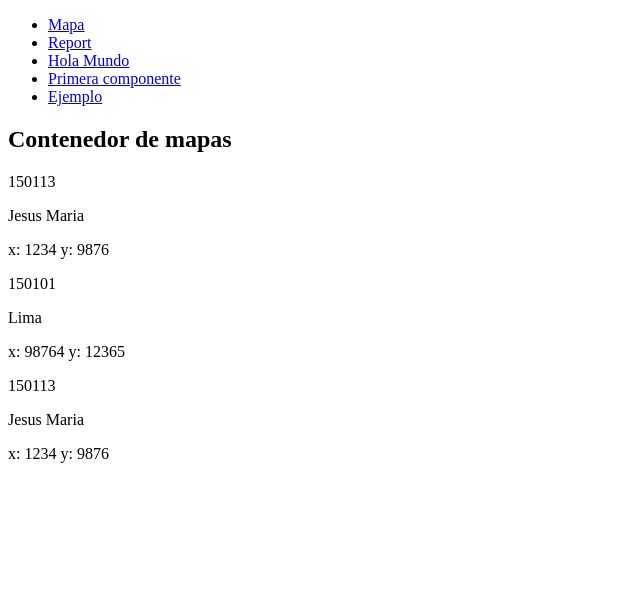
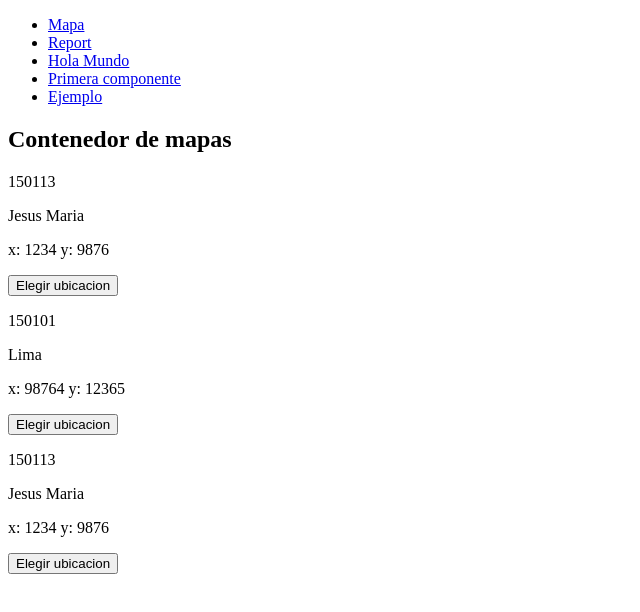
Before and after one commit to neotrons/inei_curso_angular, an Angular app: page /map in a window 1280 px wide. Shown: the top 612 px of the page, without its empty margins (0-640 px from the left). Built offline with nearby package versions, Linux system fonts and the light colour scheme.

Commit message:
feat: communication between components using output

```diff
--- a/src/app/modules/maps/map-container/map-container.component.html
+++ b/src/app/modules/maps/map-container/map-container.component.html
@@ -1,3 +1,4 @@
 <h2>Contenedor de mapas</h2>
-<app-map-render [data]="ubigeoSelected"></app-map-render>
-<app-map-render [data]="ubigeoSelected" *ngFor="let ubigeoSelected of ubigeosSelected"></app-map-render>
+<app-map-render [data]="ubigeoSelected" (clickMap)="mapClicler($event)"></app-map-render>
+<app-map-render [data]="ubigeoSelected" (clickMap)="mapClicler($event)"
+*ngFor="let ubigeoSelected of ubigeosSelected"></app-map-render>
--- a/src/app/modules/maps/map-container/map-container.component.ts
+++ b/src/app/modules/maps/map-container/map-container.component.ts
@@ -30,4 +30,8 @@ export class MapContainerComponent implements OnInit {
 
   ngOnInit(): void {
   }
+
+  mapClicler(ubigeo: string): void {
+    console.log(">> valor recibido", ubigeo);
+  }
 }
--- a/src/app/modules/maps/map-render/map-render.component.html
+++ b/src/app/modules/maps/map-render/map-render.component.html
@@ -10,3 +10,5 @@
   x: {{ data.point[0] }}
   y: {{ data.point[1] }}
  </p>
+
+ <button (click)="onClick()">Elegir ubicacion</button>
--- a/src/app/modules/maps/map-render/map-render.component.ts
+++ b/src/app/modules/maps/map-render/map-render.component.ts
@@ -1,4 +1,4 @@
-import { Component, OnInit, Input } from '@angular/core';
+import { Component, OnInit, Input, Output, EventEmitter } from '@angular/core';
 import { UbigeoData } from '../interfaces/ubigeo-data';
 
 @Component({
@@ -9,11 +9,18 @@ import { UbigeoData } from '../interfaces/ubigeo-data';
 export class MapRenderComponent implements OnInit {
 
   @Input() data!: UbigeoData;
+  @Output() clickMap: EventEmitter<string>;
 
   constructor() {
+    this.clickMap = new EventEmitter();
   }
 
   ngOnInit(): void {
   }
 
+  onClick(): void {
+    console.log(">>> valor a emitir", this.data.ubigeo);
+    this.clickMap.emit(this.data.ubigeo);
+  }
+
 }
```
